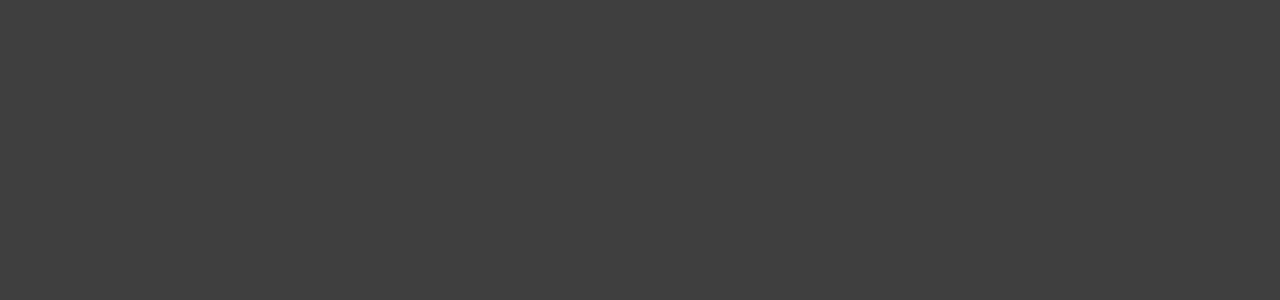
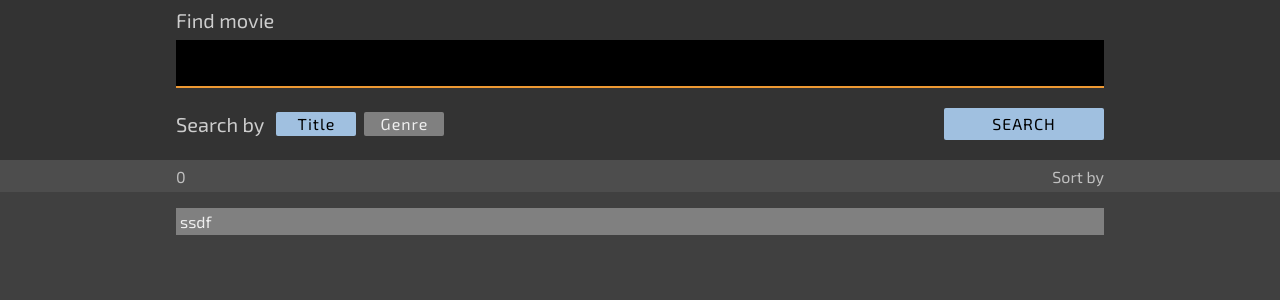
Before and after one commit to alexander-lyakhov/vue-movies, a Vue app: page / in a window 1280 px wide. Shown: the top 300 px of the page. Built offline with nearby package versions, Linux system fonts and the light colour scheme; the HTML template or start-up script is replaced by a standard one.

Commit message:
added components

```diff
--- a/src/components/movies.vue
+++ b/src/components/movies.vue
@@ -1,6 +1,9 @@
 /* eslint-disable */
 
 <template>
+  <div class="movies">
+    ssdf
+  </div>
 </template>
 
 <script>
@@ -10,4 +13,11 @@
 </script>
 
 <style lang="scss" scoped>
+.movies {
+  background: $middle-gray;
+  display: flex;
+  flex-wrap: wrap;
+  width: 100%;
+  padding: .25rem;
+}
 </style>
--- a/src/components/search-panel.vue
+++ b/src/components/search-panel.vue
@@ -1,6 +1,26 @@
 /* eslint-disable */
 
 <template>
+  <div class="search">
+    <div class="title">
+      Find movie
+    </div>
+
+    <div class="query">
+      <input type="text" class="query-input">
+    </div>
+
+    <div class="controls">
+      <span>Search by</span>
+
+      <div class="button-group">
+        <a class="button btn-title" href="#">Title</a>
+        <a class="button btn-genre selected" href="#">Genre</a>
+      </div>
+
+      <a class="button btn-search lg" href="#">Search</a>
+    </div>
+  </div>
 </template>
 
 <script>
@@ -10,4 +30,48 @@
 </script>
 
 <style lang="scss" scoped>
+
+.search {
+  display: flex;
+  flex-direction: column;
+  justify-content: center;
+  max-width: $page-width;
+  height: 100%;
+  margin: auto;
+  padding: 0 1rem;
+
+  .title {
+    font: 1.25rem $font-primary;
+    color: $light-gray-plus-5;
+    padding: .5rem 0;
+  }
+
+  .query {
+    background: #000;
+    border-bottom: 2px solid $orange;
+    width: 100%;
+    padding: .25rem 0.5rem;
+
+    .query-input {
+      font: 1.5rem $font-primary;
+      color: $text-color;
+      background: #000;
+      border: none;
+      outline: none;
+      width: 100%;
+      height: 36px;
+    }
+  }
+  .controls {
+    font: 1.25rem $font-primary;
+    color: $light-gray-plus-5;
+    height: 5rem;
+    display: flex;
+    align-items: center;
+
+    > .btn-search {
+      margin: 0 0 0 auto;
+    }
+  }
+}
 </style>
--- a/src/components/status-area.vue
+++ b/src/components/status-area.vue
@@ -1,6 +1,12 @@
 /* eslint-disable */
 
 <template>
+  <div class="status-area">
+    <div class="status-bar">
+      <span class="found">0</span>
+      <div class="sort-panel">Sort by</div>
+    </div>
+  </div>
 </template>
 
 <script>
@@ -10,4 +16,25 @@
 </script>
 
 <style lang="scss" scoped>
+
+.status-area {
+  font: 1rem $font-primary;
+  color: $light-gray;
+  background: $dark-gray-plus-5;
+  width: 100%;
+  height: 2rem;
+
+  .status-bar {
+    display: flex;
+    align-items: center;
+    max-width: $page-width;
+    height: 100%;
+    margin: auto;
+    padding: 0 1rem;
+  }
+
+  .sort-panel {
+    margin: 0 0 0 auto;
+  }
+}
 </style>
--- a/src/styles/global.scss
+++ b/src/styles/global.scss
@@ -15,9 +15,51 @@ a {
 
 .noselect {
   -webkit-touch-callout: none; /* iOS Safari */
-	-webkit-user-select: none;	 /* Chrome/Safari/Opera */
-	-khtml-user-select: none;	/* Konqueror */
-	-moz-user-select: none;		/* Firefox */
-	-ms-user-select: none;		 /* IE/Edge */
+  -webkit-user-select: none;   /* Chrome/Safari/Opera */
+  -khtml-user-select: none;  /* Konqueror */
+  -moz-user-select: none;    /* Firefox */
+  -ms-user-select: none;     /* IE/Edge */
   user-select: none;
 }
+
+.button {
+  font: 1rem $font-primary;
+  color: #000;
+  //background: #ea8;
+  background: $cyan;
+  border-radius: 2px;
+  border: none;
+  outline: none;
+  text-align: center;
+  letter-spacing: 1px;
+  min-width: 80px;
+  height: 24px;
+  line-height: 24px;
+  display: block;
+  padding: 0 1rem;
+
+  &.selected {
+    color: $text-color;
+    background: $middle-gray;
+  }
+
+  &.lg {
+    text-transform: uppercase;
+    min-width: 160px;
+    height: 32px;
+    line-height: 32px;
+  }
+}
+
+.button-group {
+  //background: #099;
+  display: flex;
+  margin: 0 .75rem;
+
+  .button {
+    margin: 0 0.5rem 0 0;
+    &:last-child {
+      margin: 0;
+    }
+  }
+}
--- a/src/views/Home.vue
+++ b/src/views/Home.vue
@@ -2,16 +2,17 @@
   <div class="home">
     <header>
       <search-panel />
-      <status-area />
-      <main>
-        <movies />
-      </main>
     </header>
+
+    <status-area />
+
+    <main>
+      <movies />
+    </main>
   </div>
 </template>
 
 <script>
-// @ is an alias to /src
 import searchPanel from '@/components/search-panel.vue';
 import statusArea from '@/components/status-area.vue';
 import movies from '@/components/movies.vue';
@@ -25,3 +26,18 @@ export default {
   },
 };
 </script>
+
+<style lang="scss" scoped>
+
+header {
+  background: $dark-gray-minus-5;
+  height: 160px;
+  width: 100%;
+}
+
+main {
+  max-width: $page-width;
+  margin: auto;
+  padding: 1rem 1rem;
+}
+</style>
```
Also changed, not shown: package.json (line endings or trailing spaces), 1 other file (tests, documents, lock files or other folders). Lines whose indentation alone changed are shown as unchanged.
